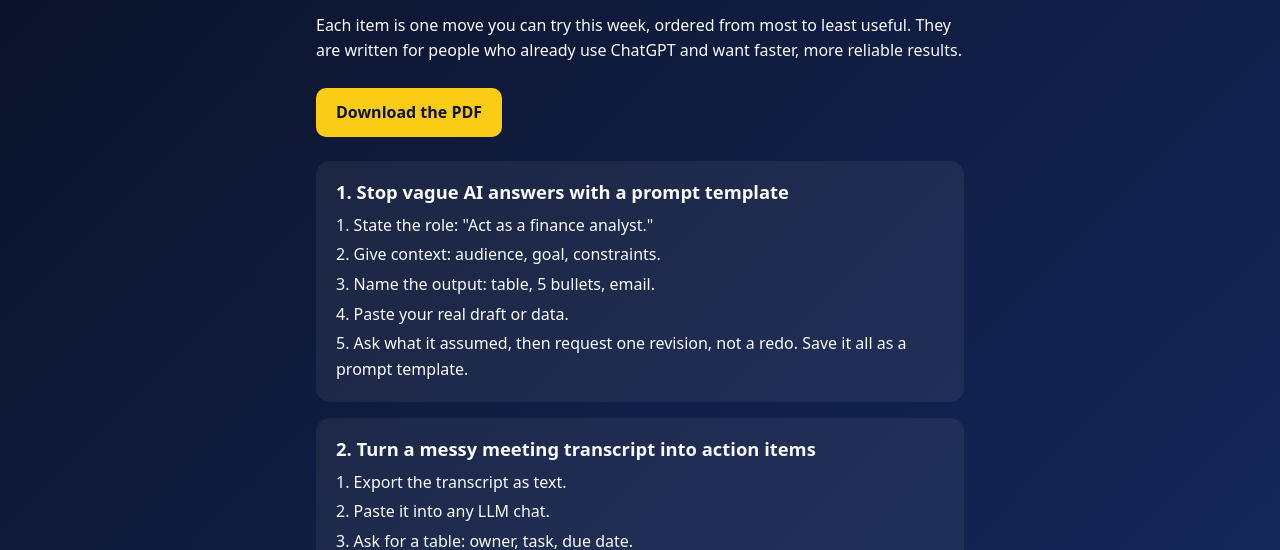
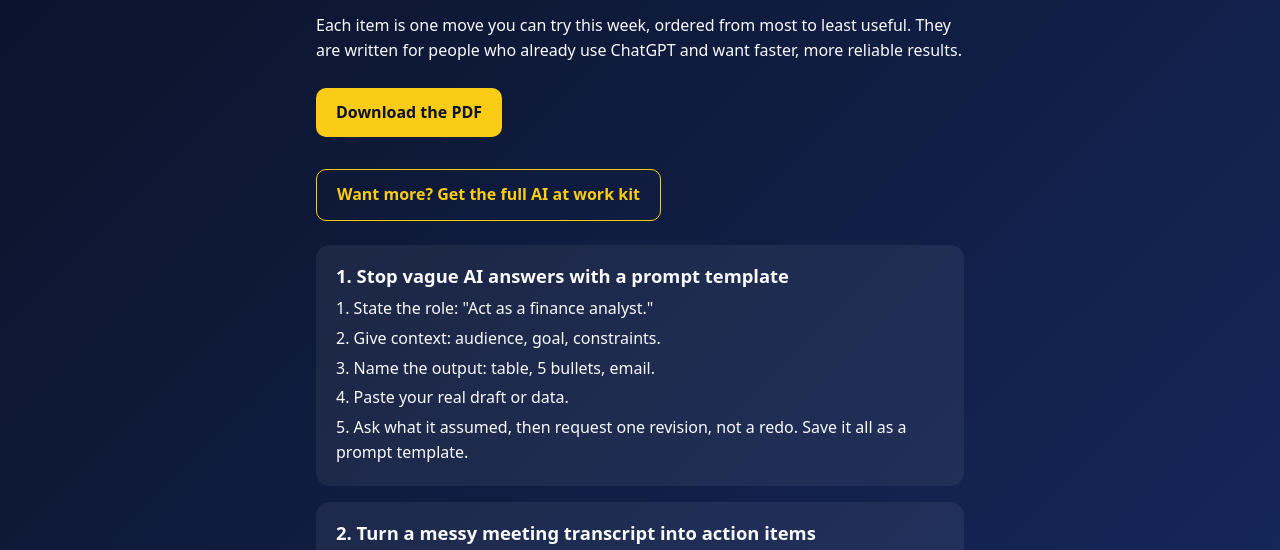
Before and after one commit to 60sexplained/60sexplained.github.io, a plain HTML site: page free/index.html in a window 1280 px wide. Shown: the part 194-744 px from the top of the page. Drawn offline with Linux system fonts and the light colour scheme.

Commit message:
Free pack page: link the full kit

```diff
--- a/free/index.html
+++ b/free/index.html
@@ -32,6 +32,7 @@
   <p class="sub">Prompts, checks and audits from this month&#x27;s best 60s Explained posts</p>
   <p>Each item is one move you can try this week, ordered from most to least useful. They are written for people who already use ChatGPT and want faster, more reliable results.</p>
   <p><a class="btn" href="60s-explained-2026-11.pdf" download>Download the PDF</a></p>
+  <p><a class="btn ghost" href="https://caucase51.gumroad.com/l/vzjww">Want more? Get the full AI at work kit</a></p>
   <section class="card"><h2>1. Stop vague AI answers with a prompt template</h2><p>1. State the role: &quot;Act as a finance analyst.&quot;</p><p>2. Give context: audience, goal, constraints.</p><p>3. Name the output: table, 5 bullets, email.</p><p>4. Paste your real draft or data.</p><p>5. Ask what it assumed, then request one revision, not a redo. Save it all as a prompt template.</p></section>
   <section class="card"><h2>2. Turn a messy meeting transcript into action items</h2><p>1. Export the transcript as text.</p><p>2. Paste it into any LLM chat.</p><p>3. Ask for a table: owner, task, due date.</p><p>4. Check each owner and date against the transcript. LLMs invent details, so review before you send.</p></section>
   <section class="card"><h2>3. When AI repeats a mistake you already corrected</h2><p>1. Stop arguing in the same chat. Corrections get buried as it grows.</p><p>2. Write a 3-line summary: the rules plus the correct facts.</p><p>3. Open a fresh chat and paste it first.</p><p>4. Put lasting rules in custom instructions.</p></section>
```
